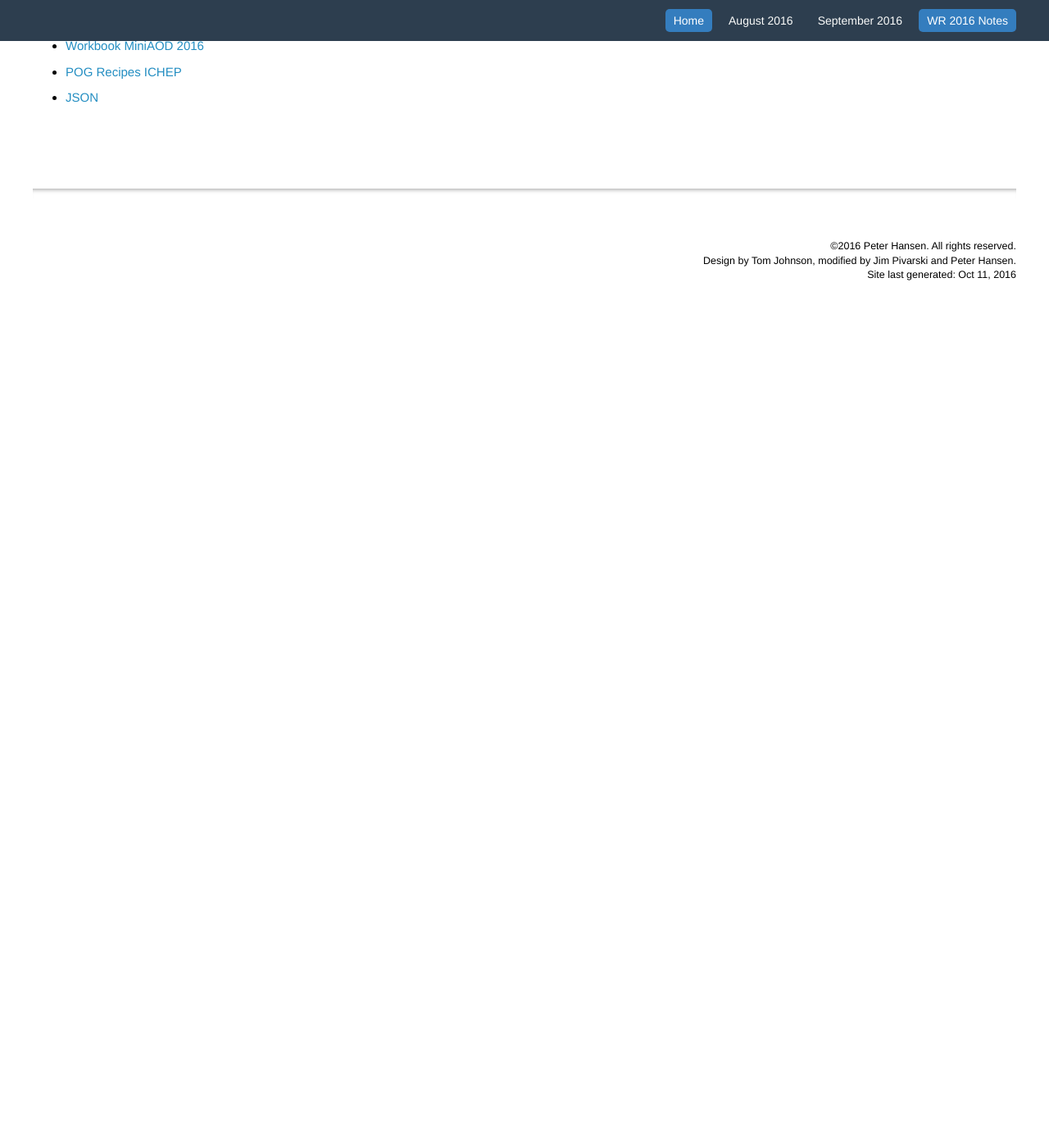
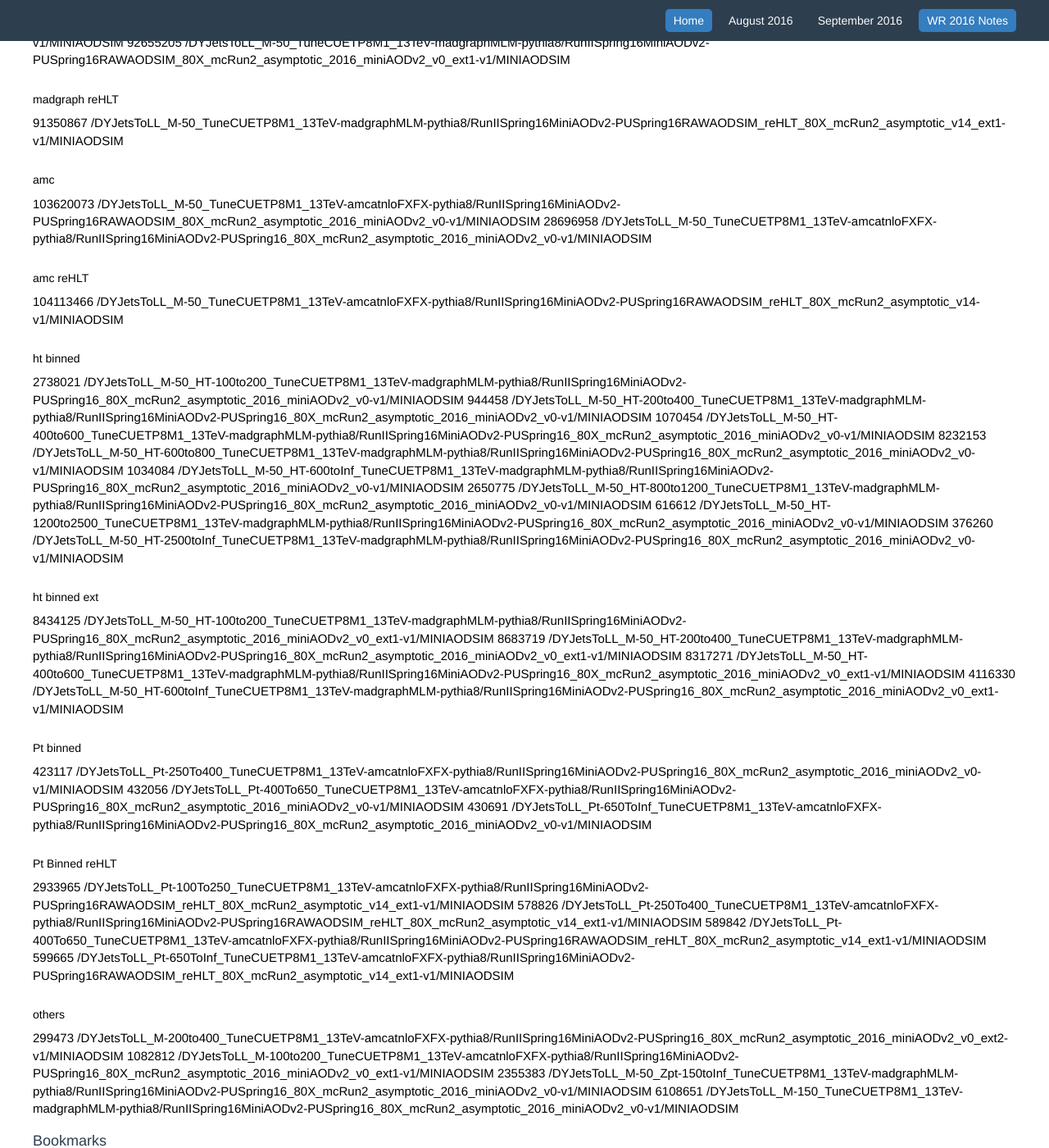
Before and after one commit to previsualconsent/CMSLogbook, a Jekyll site: the page built from Run2016Notes/index.md, in a window 1280 px wide and 1400 px high, scrolled down 737 px. Shown: the whole window at 82% size. Built offline with Jekyll 4.4.1, drawn with Linux system fonts in a browser that asks for light colours; nearby versions of some CDN libraries; comment, search, counter and statistics services are not loaded; before the commit the page ends 1132 px from its top, so only the background shows below that.

Commit message:
Update index.md

```diff
--- a/Run2016Notes/index.md
+++ b/Run2016Notes/index.md
@@ -28,6 +28,53 @@ Some known issues that may be relevant to our analysis.
 
  * [DY reHLT](https://cmsweb.cern.ch/das/request?view=list&limit=50&instance=prod%2Fglobal&input=dataset%3D%2FDYJets*%2F*RunIISpring16MiniAODv2*reHLT*%2F*)
 
+##### madgraph
+49877138	/DYJetsToLL_M-50_TuneCUETP8M1_13TeV-madgraphMLM-pythia8/RunIISpring16MiniAODv2-PUSpring16_80X_mcRun2_asymptotic_2016_miniAODv2_v0_ext1-v1/MINIAODSIM
+92655205	/DYJetsToLL_M-50_TuneCUETP8M1_13TeV-madgraphMLM-pythia8/RunIISpring16MiniAODv2-PUSpring16RAWAODSIM_80X_mcRun2_asymptotic_2016_miniAODv2_v0_ext1-v1/MINIAODSIM
+
+##### madgraph reHLT
+91350867	/DYJetsToLL_M-50_TuneCUETP8M1_13TeV-madgraphMLM-pythia8/RunIISpring16MiniAODv2-PUSpring16RAWAODSIM_reHLT_80X_mcRun2_asymptotic_v14_ext1-v1/MINIAODSIM
+
+##### amc
+103620073	/DYJetsToLL_M-50_TuneCUETP8M1_13TeV-amcatnloFXFX-pythia8/RunIISpring16MiniAODv2-PUSpring16RAWAODSIM_80X_mcRun2_asymptotic_2016_miniAODv2_v0-v1/MINIAODSIM
+28696958	/DYJetsToLL_M-50_TuneCUETP8M1_13TeV-amcatnloFXFX-pythia8/RunIISpring16MiniAODv2-PUSpring16_80X_mcRun2_asymptotic_2016_miniAODv2_v0-v1/MINIAODSIM
+
+##### amc reHLT
+104113466	/DYJetsToLL_M-50_TuneCUETP8M1_13TeV-amcatnloFXFX-pythia8/RunIISpring16MiniAODv2-PUSpring16RAWAODSIM_reHLT_80X_mcRun2_asymptotic_v14-v1/MINIAODSIM
+
+##### ht binned
+2738021	/DYJetsToLL_M-50_HT-100to200_TuneCUETP8M1_13TeV-madgraphMLM-pythia8/RunIISpring16MiniAODv2-PUSpring16_80X_mcRun2_asymptotic_2016_miniAODv2_v0-v1/MINIAODSIM
+944458	/DYJetsToLL_M-50_HT-200to400_TuneCUETP8M1_13TeV-madgraphMLM-pythia8/RunIISpring16MiniAODv2-PUSpring16_80X_mcRun2_asymptotic_2016_miniAODv2_v0-v1/MINIAODSIM
+1070454	/DYJetsToLL_M-50_HT-400to600_TuneCUETP8M1_13TeV-madgraphMLM-pythia8/RunIISpring16MiniAODv2-PUSpring16_80X_mcRun2_asymptotic_2016_miniAODv2_v0-v1/MINIAODSIM
+8232153	/DYJetsToLL_M-50_HT-600to800_TuneCUETP8M1_13TeV-madgraphMLM-pythia8/RunIISpring16MiniAODv2-PUSpring16_80X_mcRun2_asymptotic_2016_miniAODv2_v0-v1/MINIAODSIM
+1034084	/DYJetsToLL_M-50_HT-600toInf_TuneCUETP8M1_13TeV-madgraphMLM-pythia8/RunIISpring16MiniAODv2-PUSpring16_80X_mcRun2_asymptotic_2016_miniAODv2_v0-v1/MINIAODSIM
+2650775	/DYJetsToLL_M-50_HT-800to1200_TuneCUETP8M1_13TeV-madgraphMLM-pythia8/RunIISpring16MiniAODv2-PUSpring16_80X_mcRun2_asymptotic_2016_miniAODv2_v0-v1/MINIAODSIM
+616612	/DYJetsToLL_M-50_HT-1200to2500_TuneCUETP8M1_13TeV-madgraphMLM-pythia8/RunIISpring16MiniAODv2-PUSpring16_80X_mcRun2_asymptotic_2016_miniAODv2_v0-v1/MINIAODSIM
+376260	/DYJetsToLL_M-50_HT-2500toInf_TuneCUETP8M1_13TeV-madgraphMLM-pythia8/RunIISpring16MiniAODv2-PUSpring16_80X_mcRun2_asymptotic_2016_miniAODv2_v0-v1/MINIAODSIM
+
+##### ht binned ext
+8434125	/DYJetsToLL_M-50_HT-100to200_TuneCUETP8M1_13TeV-madgraphMLM-pythia8/RunIISpring16MiniAODv2-PUSpring16_80X_mcRun2_asymptotic_2016_miniAODv2_v0_ext1-v1/MINIAODSIM
+8683719	/DYJetsToLL_M-50_HT-200to400_TuneCUETP8M1_13TeV-madgraphMLM-pythia8/RunIISpring16MiniAODv2-PUSpring16_80X_mcRun2_asymptotic_2016_miniAODv2_v0_ext1-v1/MINIAODSIM
+8317271	/DYJetsToLL_M-50_HT-400to600_TuneCUETP8M1_13TeV-madgraphMLM-pythia8/RunIISpring16MiniAODv2-PUSpring16_80X_mcRun2_asymptotic_2016_miniAODv2_v0_ext1-v1/MINIAODSIM
+4116330	/DYJetsToLL_M-50_HT-600toInf_TuneCUETP8M1_13TeV-madgraphMLM-pythia8/RunIISpring16MiniAODv2-PUSpring16_80X_mcRun2_asymptotic_2016_miniAODv2_v0_ext1-v1/MINIAODSIM
+
+##### Pt binned
+423117	/DYJetsToLL_Pt-250To400_TuneCUETP8M1_13TeV-amcatnloFXFX-pythia8/RunIISpring16MiniAODv2-PUSpring16_80X_mcRun2_asymptotic_2016_miniAODv2_v0-v1/MINIAODSIM
+432056	/DYJetsToLL_Pt-400To650_TuneCUETP8M1_13TeV-amcatnloFXFX-pythia8/RunIISpring16MiniAODv2-PUSpring16_80X_mcRun2_asymptotic_2016_miniAODv2_v0-v1/MINIAODSIM
+430691	/DYJetsToLL_Pt-650ToInf_TuneCUETP8M1_13TeV-amcatnloFXFX-pythia8/RunIISpring16MiniAODv2-PUSpring16_80X_mcRun2_asymptotic_2016_miniAODv2_v0-v1/MINIAODSIM
+
+##### Pt Binned reHLT
+2933965	/DYJetsToLL_Pt-100To250_TuneCUETP8M1_13TeV-amcatnloFXFX-pythia8/RunIISpring16MiniAODv2-PUSpring16RAWAODSIM_reHLT_80X_mcRun2_asymptotic_v14_ext1-v1/MINIAODSIM
+578826	/DYJetsToLL_Pt-250To400_TuneCUETP8M1_13TeV-amcatnloFXFX-pythia8/RunIISpring16MiniAODv2-PUSpring16RAWAODSIM_reHLT_80X_mcRun2_asymptotic_v14_ext1-v1/MINIAODSIM
+589842	/DYJetsToLL_Pt-400To650_TuneCUETP8M1_13TeV-amcatnloFXFX-pythia8/RunIISpring16MiniAODv2-PUSpring16RAWAODSIM_reHLT_80X_mcRun2_asymptotic_v14_ext1-v1/MINIAODSIM
+599665	/DYJetsToLL_Pt-650ToInf_TuneCUETP8M1_13TeV-amcatnloFXFX-pythia8/RunIISpring16MiniAODv2-PUSpring16RAWAODSIM_reHLT_80X_mcRun2_asymptotic_v14_ext1-v1/MINIAODSIM
+
+##### others
+299473	/DYJetsToLL_M-200to400_TuneCUETP8M1_13TeV-amcatnloFXFX-pythia8/RunIISpring16MiniAODv2-PUSpring16_80X_mcRun2_asymptotic_2016_miniAODv2_v0_ext2-v1/MINIAODSIM
+1082812	/DYJetsToLL_M-100to200_TuneCUETP8M1_13TeV-amcatnloFXFX-pythia8/RunIISpring16MiniAODv2-PUSpring16_80X_mcRun2_asymptotic_2016_miniAODv2_v0_ext1-v1/MINIAODSIM
+2355383	/DYJetsToLL_M-50_Zpt-150toInf_TuneCUETP8M1_13TeV-madgraphMLM-pythia8/RunIISpring16MiniAODv2-PUSpring16_80X_mcRun2_asymptotic_2016_miniAODv2_v0-v1/MINIAODSIM
+6108651	/DYJetsToLL_M-150_TuneCUETP8M1_13TeV-madgraphMLM-pythia8/RunIISpring16MiniAODv2-PUSpring16_80X_mcRun2_asymptotic_2016_miniAODv2_v0-v1/MINIAODSIM
+
 #### Bookmarks
  * [Workbook MiniAOD](https://twiki.cern.ch/twiki/bin/view/CMSPublic/WorkBookMiniAOD)
  * [Workbook MiniAOD 2016](https://twiki.cern.ch/twiki/bin/view/CMSPublic/WorkBookMiniAOD2016)
```
